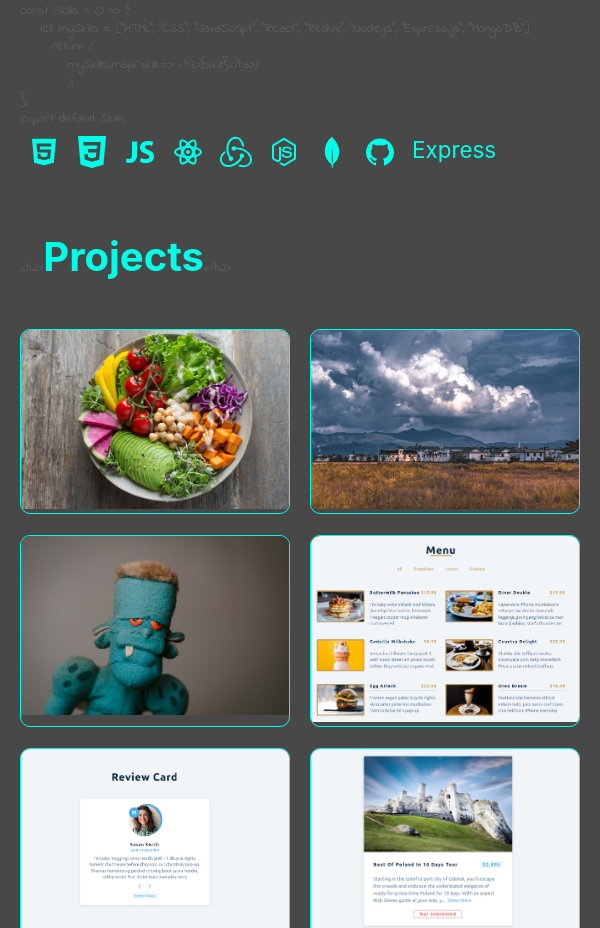
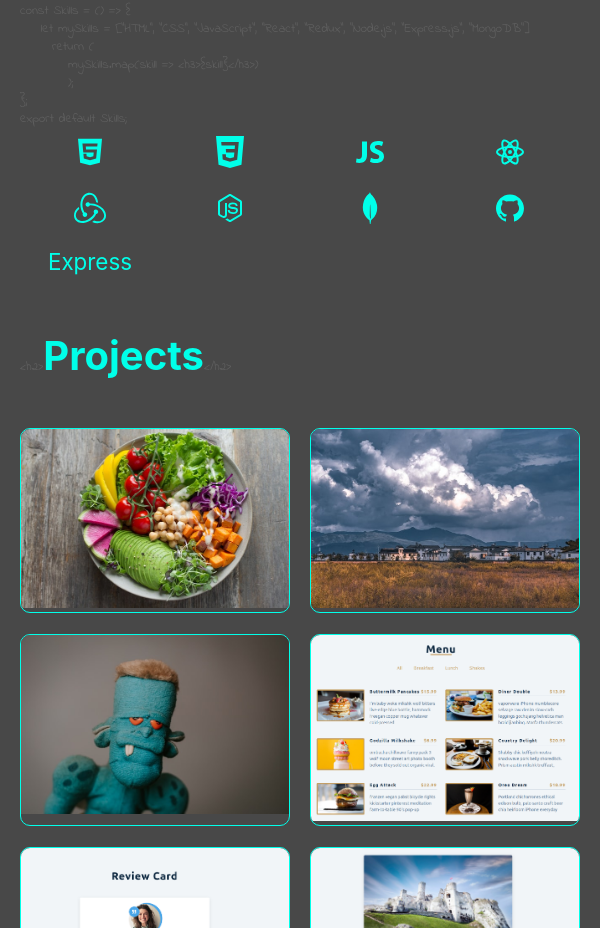
Before and after one commit to Nikola0707/my-portfolio, a React (Create React App) app in the folder my-portfolio/: page / in a window 600 px wide. Shown: the part 1420-2348 px from the top of the page. Built offline with nearby package versions, Linux system fonts and the light colour scheme.

Commit message:
Chnage in to Skills section

```diff
--- a/my-portfolio/src/App.css
+++ b/my-portfolio/src/App.css
@@ -230,6 +230,7 @@ html {
 .skills-grid-container {
   display: grid;
   grid-template-columns: repeat(3, 1fr);
+  align-items: center;
   color: #00ffe9;
 }
 .skills-icon {
@@ -471,7 +472,7 @@ textarea:focus {
 
 /* RESPONSIVE */
 
-@media only screen and (min-width: 480px) and (max-width: 767px) {
+@media only screen and (min-width: 480px) and (max-width: 790px) {
   body{
     padding: 0 20px;
   }
@@ -496,23 +497,18 @@ textarea:focus {
     display: block;
     margin-top: 20px;
   }
-
-  .skills-grid-container {
-    display: flex;
-    flex-wrap: wrap;
-    justify-content: flex-start;
-  }
+.skills-grid-container{
+  grid-template-columns: repeat(4, 1fr);
+  align-items: center;
+  justify-items: center;
+}
   .skills-icon {
     font-size: 2rem;
   }
   .contact-me-grid {
     grid-template-columns: 1fr;
   }
-  .skills-grid-container {
-    display: flex;
-    flex-wrap: wrap;
-    justify-content: flex-start;
-  }
+
   .skills-icon {
     font-size: 2rem;
   }
@@ -529,6 +525,7 @@ textarea:focus {
   .projects-container{
     margin: 3rem 0 0 0;
   }
+
 }
 
 @media only screen and (min-width: 320px) and (max-width: 479px) {
@@ -569,12 +566,11 @@ textarea:focus {
   }
 
   .skills-grid-container {
-    display: flex;
-    flex-wrap: wrap;
-    justify-content: flex-start;
+    justify-items: center;
+    align-items: center;
   }
   .skills-icon {
-    font-size: 2rem;
+    font-size: 2.5rem;
   }
   .contact-me-grid {
     grid-template-columns: 1fr;
@@ -640,5 +636,7 @@ textarea:focus {
   .text-like-html-title-right{
     display: none;
   }
-
+  .lets-connect-container > div > h2{
+    display: none;
+  }
 }
```
